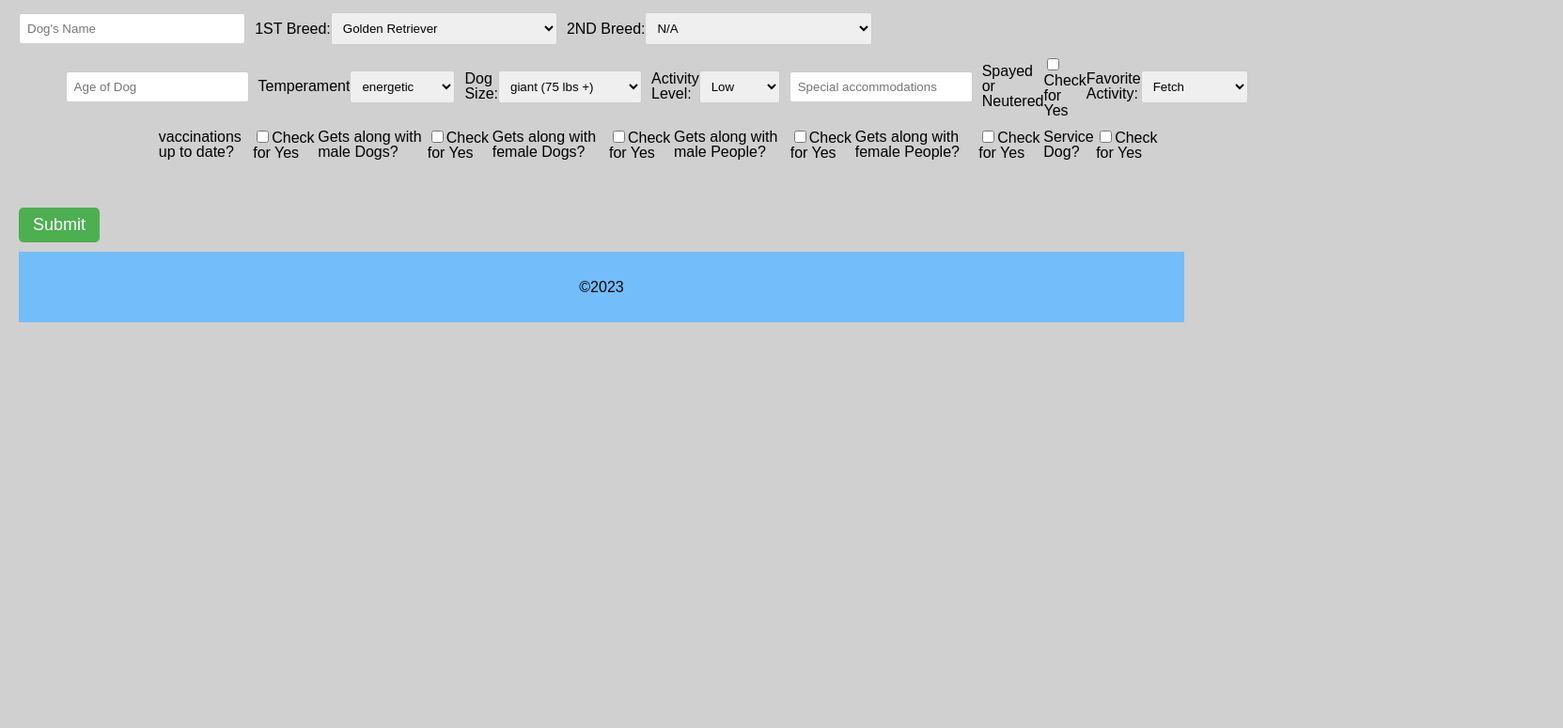
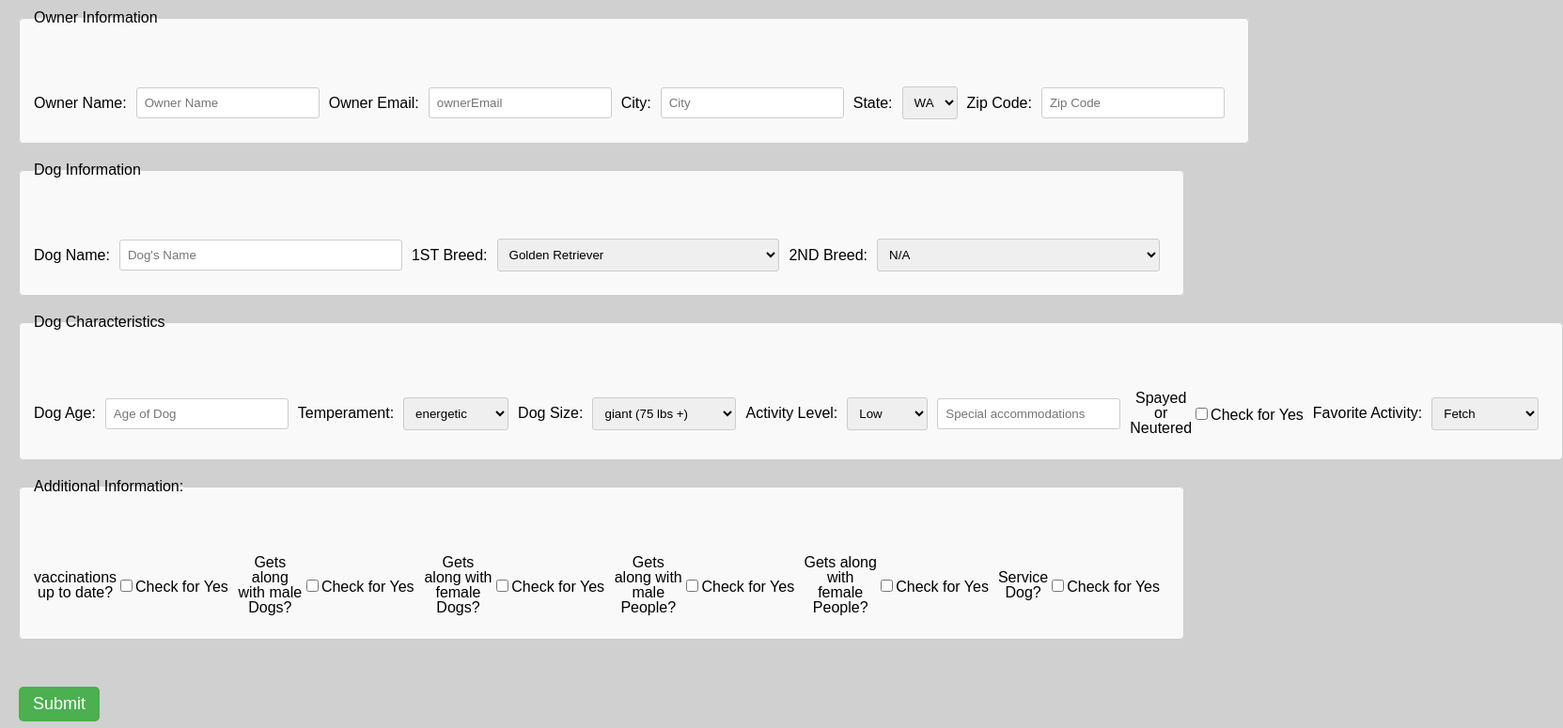
Before and after one commit to Bark-Buddies/Bark-Buddies, a website: page form.html in a window 1280 px wide. Shown: the part 239-1014 px from the top of the page at 94% size, 1663 px wide, since content can reach past the window. Before the commit the page ends 800 px from the top, so only its background shows below. Drawn offline with Linux system fonts and the light colour scheme.

Commit message:
changed class to fieldset for better grouping and spacing

```diff
--- a/form.html
+++ b/form.html
@@ -18,28 +18,32 @@
         </nav>
     </header>
     <main>
+        <h1>Registration Form</h1>
         <form>
-            <!-- First Row -->
-
-
-            <div class="form-row1">
-                <label for="ownerName"></label>
+            <!-- First Row Owner Information Section -->
+            <fieldset class="form-section">
+                <legend>Owner Information</legend>
+                <div class="form-row">
+                    <label for="ownerName">Owner Name:</label>
                     <input type="text" id="ownerName" name="ownerName" placeholder="Owner Name">
-                <label for="ownerEmail">:</label>
+                    <label for="ownerEmail">Owner Email:</label>
                     <input type="text" id="ownerEmail" name="ownerEmail" placeholder="ownerEmail">
-                <label for="city"></label>
+                    <label for="city">City:</label>
                     <input type="text" id="city" name="city" placeholder="City">
                     <label for="state">State:</label>
                     <select id="state" name="state">
                         <option value="WA">WA</option>
                     </select>
-                <label for="zip"></label>
+                    <label for="zip">Zip Code:</label>
                     <input type="text" id="zip" name="zip" placeholder="Zip Code">
                 </div>
+            </fieldset>
 
-            <!-- Second Row -->
-            <div class="form-row2">
-                <label for="dogName"></label>
+            <!-- Second Row Dog Information Section -->
+            <fieldset class="form-section">
+                <legend>Dog Information</legend>
+                <div class="form-row">
+                    <label for="dogName">Dog Name:</label>
                     <input type="text" id="dogName" name="dogName" placeholder="Dog's Name">
                     <label for="breed1">1ST Breed:</label>
                     <select id="breed1" name="breed1">
@@ -114,13 +118,17 @@
                         <!-- Add more options as needed -->
                     </select>
                 </div>
+            </fieldset>
 
-            <!-- Third Row -->
-            <div class="form-row3">
-                <label for="dogAge"></label>
+            <!-- Third Row Dog Characteristics -->
+            <fieldset class="form-section">
+                <legend>Dog Characteristics</legend>
+                <div class="form-row">
+
+                    <label for="dogAge">Dog Age:</label>
                     <input type="text" id="dogAge" name="dogAge" placeholder="Age of Dog">
 
-                <label for="temperament">Temperament</label>
+                    <label for="temperament">Temperament:</label>
                     <select id="temperament" name="temperament">
                         <option value="energetic">energetic</option>
                         <option value="calm">calm</option>
@@ -150,13 +158,18 @@
                         <option value="med">Medium</option>
                         <option value="high">High</option>
                 </div>
-            <!-- Fourth row -->
-            <div class="form-row4">
-                <label for="accommodations"></label>
+            </fieldset>
+
+            <!-- Fourth row Spay / Neuter -->
+            <fieldset class="form-section">
+                <legend>Dog Characteristics</legend>
+                <div class="form-row">
+
+                    <label for="accommodations">Special Accomodations:</label>
                     <input type="text" id="special" name="accommodations" placeholder="Special accommodations">
 
 
-                <H5>Spayed or Neutered</H5>
+                    <h5>Spayed or Neutered</h5>
                     <label id="fixed"><input type="checkbox" class="fixed">Check for Yes</label>
 
                     <label for="favActivity">Favorite Activity:</label>
@@ -169,31 +182,36 @@
                     </select>
 
                 </div>
-            <!-- 5th row -->
-            <div class="form-row5">
-                <H5>vaccinations up to date?</H5>
+            </fieldset>
+
+            <!-- 5th row Checkboxes -->
+            <fieldset class="form-section">
+                <legend>Additional Information:</legend>
+                <div class="form-row">
+                    <h5>vaccinations up to date?</h5>
                     <label id="vax"><input type="checkbox" class="vaccinations">Check for Yes</label>
 
 
-                <H5>Gets along with male Dogs?</H5>
+                    <h5>Gets along with male Dogs?</h5>
                     <label id="maleDogs"><input type="checkbox" class="maleDogs">Check for Yes</label>
 
-                <H5>Gets along with female Dogs?</H5>
+                    <h5>Gets along with female Dogs?</h5>
                     <label id="femDogs"><input type="checkbox" class="femaleDogs">Check for Yes</label>
 
 
 
-                <H5>Gets along with male People?</H5>
+                    <h5>Gets along with male People?</h5>
                     <label id="maleHumans"><input type="checkbox" class="malePeople">Check for Yes</label>
 
-                <H5>Gets along with female People?</H5>
+                    <h5>Gets along with female People?</h5>
                     <label id="femHumans"><input type="checkbox" class="femalePeople">Check for Yes</label>
 
 
-                <H5>Service Dog?</H5>
+                    <h5>Service Dog?</h5>
                     <label id="service"><input type="checkbox" class="serviceDog">Check for Yes</label>
 
                 </div>
+            </fieldset>
             <!-- submit button -->
             <div class="form-row">
                 <button type="submit">Submit</button>
```
Also changed, not shown: index.html (+1 -1 lines). Lines whose indentation alone changed are shown as unchanged.
